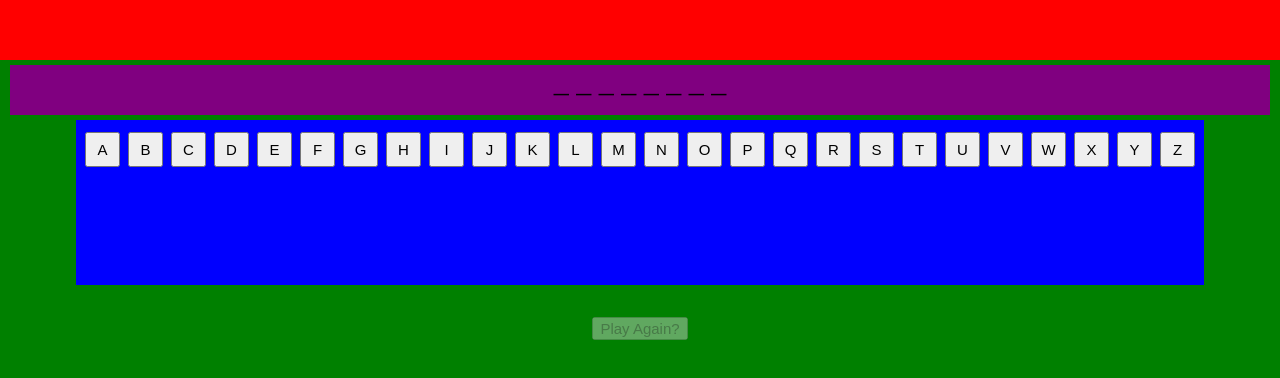
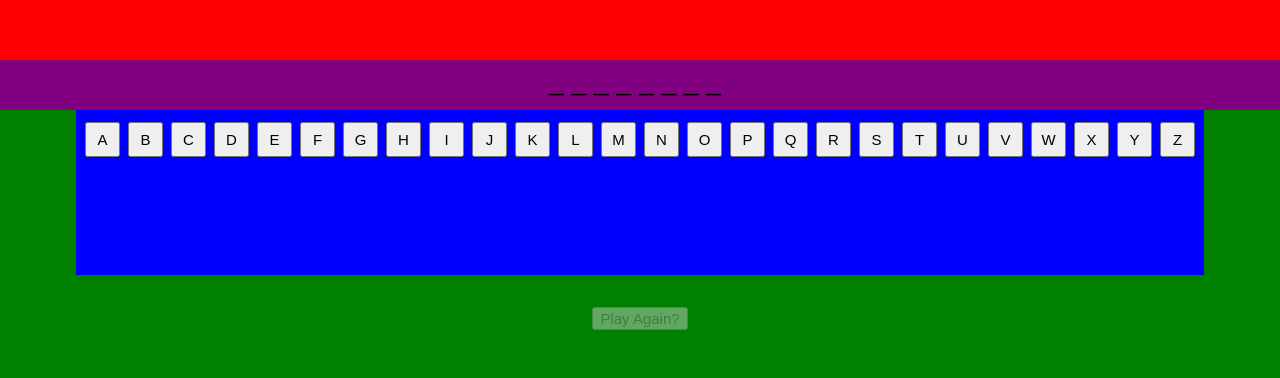
Before and after one commit to StarKat7/Disgraceman, a plain HTML site: page index.html in a window 1280 px wide. Shown: the part 240-618 px from the top of the page. Drawn offline with Linux system fonts and the light colour scheme.

Commit message:
Move knight's word element around

```diff
--- a/css/style.css
+++ b/css/style.css
@@ -19,10 +19,8 @@
     grid-area: "flamebox";
   }
 
-  #knights-word {
+  #word-box {
     height: 50px;
-    /* width: 300px; */
-    justify-content: center;
     background-color: purple;
     text-align: center;
     padding: 10px auto 0px auto;
@@ -30,7 +28,7 @@
 
   #knights-word {
     font-size: 30px;
-    margin: 5px 10px;
+    margin: 5px 10px 0px auto;
     bottom: 0;
   }
 
@@ -38,7 +36,6 @@
     display: flex;
     flex-wrap: wrap;
     height: 165px;
-    /* width: 300px; */
     position: center;
     background-color: blue;
     justify-content: center;
```
